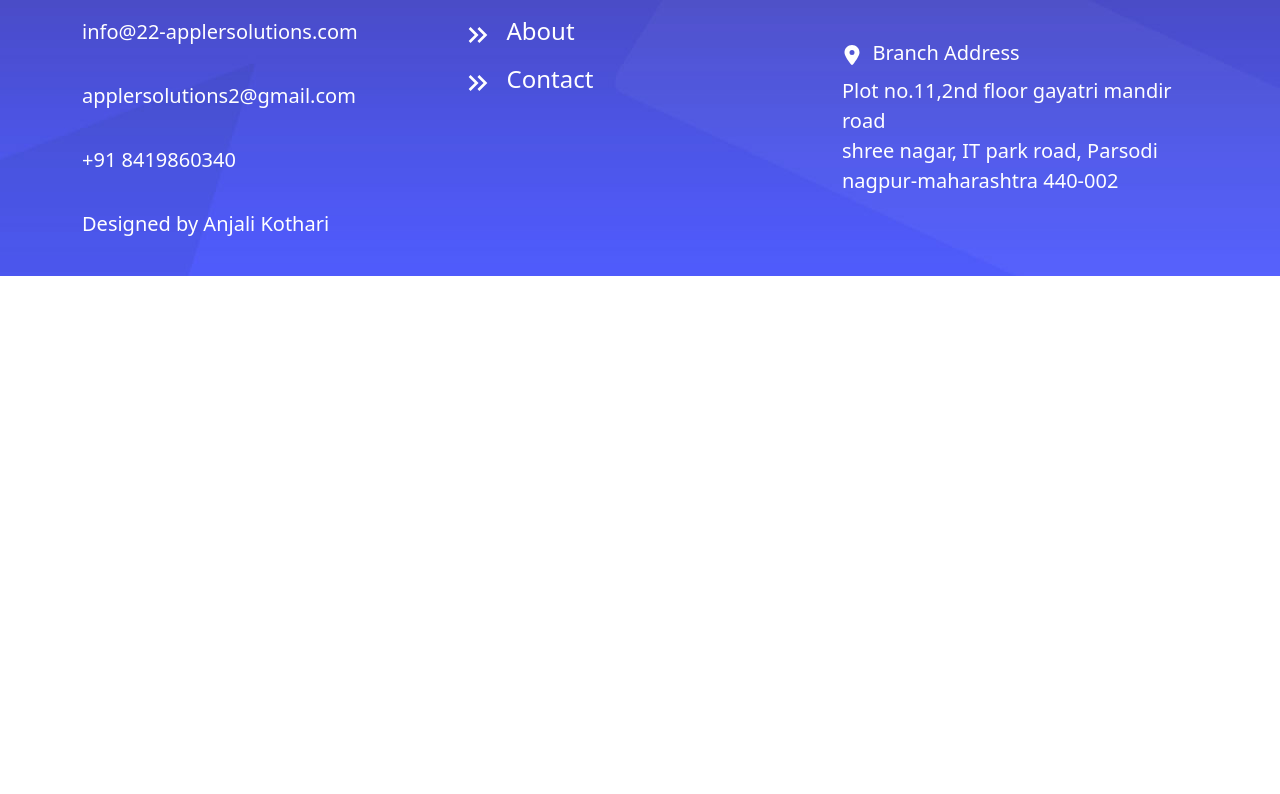
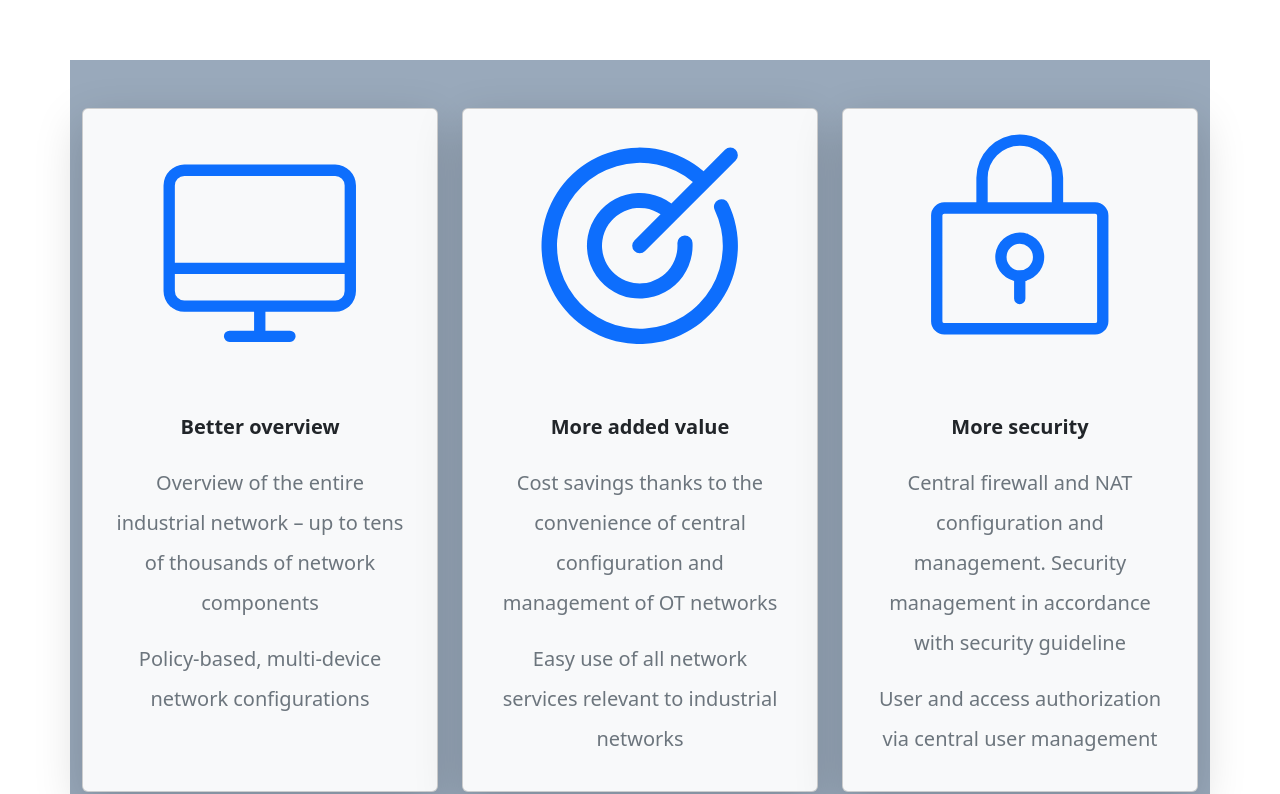
Before and after one commit to 140519982022/evocus-static-react-website, a React (Create React App) app: page / in a window 1280 px wide. Shown: the part 5019-5813 px from the top of the page. Before the commit the page ends 5295 px from the top, so only its background shows below. Built offline with nearby package versions, Linux system fonts and the light colour scheme.

Commit message:
our team section is done

```diff
--- a/src/App.js
+++ b/src/App.js
@@ -10,6 +10,7 @@ import ImgContentSection1 from './components/ImgContentSection1';
 import ImgContentSection2 from './components/ImgContentSection2';
 import AboutUsSection from './components/AboutUsSection';
 import ImprovingBusines from './components/ImprovingBusines';
+import OurTeam from './components/OurTeam';
 
 
 
@@ -56,6 +57,7 @@ function App() {
       <OurServices></OurServices>
       <ImgContentSection2></ImgContentSection2>
       <ImprovingBusines></ImprovingBusines>
+      <OurTeam></OurTeam>
       <Footer></Footer>
 
 
--- /dev/null
+++ b/src/components/OurTeam.jsx
@@ -0,0 +1,66 @@
+import React from 'react';
+import Card from 'react-bootstrap/Card';
+import { PiDesktopLight, PiTarget, PiLockKeyLight } from "react-icons/pi";
+
+export default function OurTeam() {
+    return (
+        <>
+            <div className='container-fluid py-5 my-5'>
+                <div className='container'>
+                    <div className='row '>
+                        <div className='col-md-12 m-auto'>
+                            <h1 className='text-center fw-bolder' style={{ color: '#364167' }}>OUR TEAM PROVIDES</h1>
+                            <p className='text-secondary text-center px-5 py-5' style={{ fontSize: '20px' }}>
+                                Our Strength Lies In Our Individuality. Set Up The Team Strives To Bring In The Best Talent In Various Fields, From Managements To Design And Sales.
+                            </p>
+                        </div>
+                    </div>
+                    <div className='row py-5' style={{ backgroundColor: '#99a9bb' }}>
+                        <div className='col-md-4 mb-5'>
+                            <Card align="center" className='shadow-lg p-3 bg-body-tertiary rounded h-100 d-flex flex-column justify-content-between'>
+                                <PiDesktopLight className='text-primary mx-auto mb-3' style={{ width: '75%', height: 'auto' }} />
+                                <Card.Body>
+                                    <Card.Title className='py-3 fw-bolder'>Better overview</Card.Title>
+                                    <Card.Text className='lh-lg text-secondary' style={{ fontSize: '20px' }}>
+                                        Overview of the entire industrial network – up to tens of thousands of network components
+                                    </Card.Text>
+                                    <Card.Text className='lh-lg text-secondary' style={{ fontSize: '20px' }}>
+                                        Policy-based, multi-device network configurations
+                                    </Card.Text>
+                                </Card.Body>
+                            </Card>
+                        </div>
+                        <div className='col-md-4 mb-5'>
+                            <Card align="center" className='shadow-lg p-3 bg-body-tertiary rounded h-100 d-flex flex-column justify-content-between'>
+                                <PiTarget className='text-primary mx-auto mb-3' style={{ width: '75%', height: 'auto' }} />
+                                <Card.Body>
+                                    <Card.Title className='py-3 fw-bolder'>More added value</Card.Title>
+                                    <Card.Text className='lh-lg text-secondary' style={{ fontSize: '20px' }}>
+                                        Cost savings thanks to the convenience of central configuration and management of OT networks
+                                    </Card.Text>
+                                    <Card.Text className='lh-lg text-secondary' style={{ fontSize: '20px' }}>
+                                        Easy use of all network services relevant to industrial networks
+                                    </Card.Text>
+                                </Card.Body>
+                            </Card>
+                        </div>
+                        <div className='col-md-4 mb-5'>
+                            <Card align="center" className='shadow-lg p-3 bg-body-tertiary rounded h-100 d-flex flex-column justify-content-between'>
+                                <PiLockKeyLight className='text-primary mx-auto mb-3' style={{ width: '75%', height: 'auto' }} />
+                                <Card.Body>
+                                    <Card.Title className='py-3 fw-bolder'>More security</Card.Title>
+                                    <Card.Text className='lh-lg text-secondary' style={{ fontSize: '20px' }}>
+                                        Central firewall and NAT configuration and management. Security management in accordance with security guideline
+                                    </Card.Text>
+                                    <Card.Text className='lh-lg text-secondary' style={{ fontSize: '20px' }}>
+                                        User and access authorization via central user management
+                                    </Card.Text>
+                                </Card.Body>
+                            </Card>
+                        </div>
+                    </div>
+                </div>
+            </div>
+        </>
+    )
+}
```
